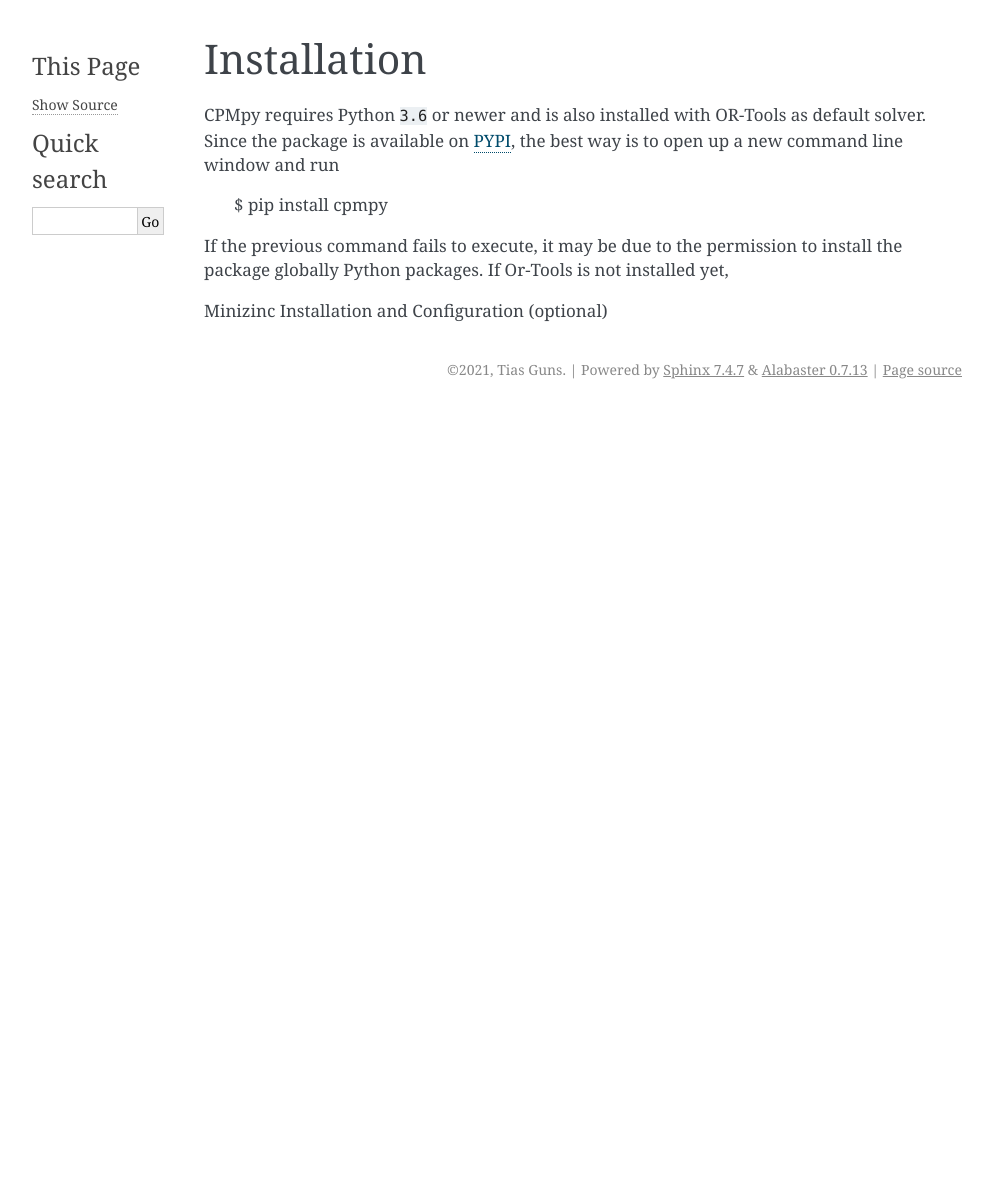
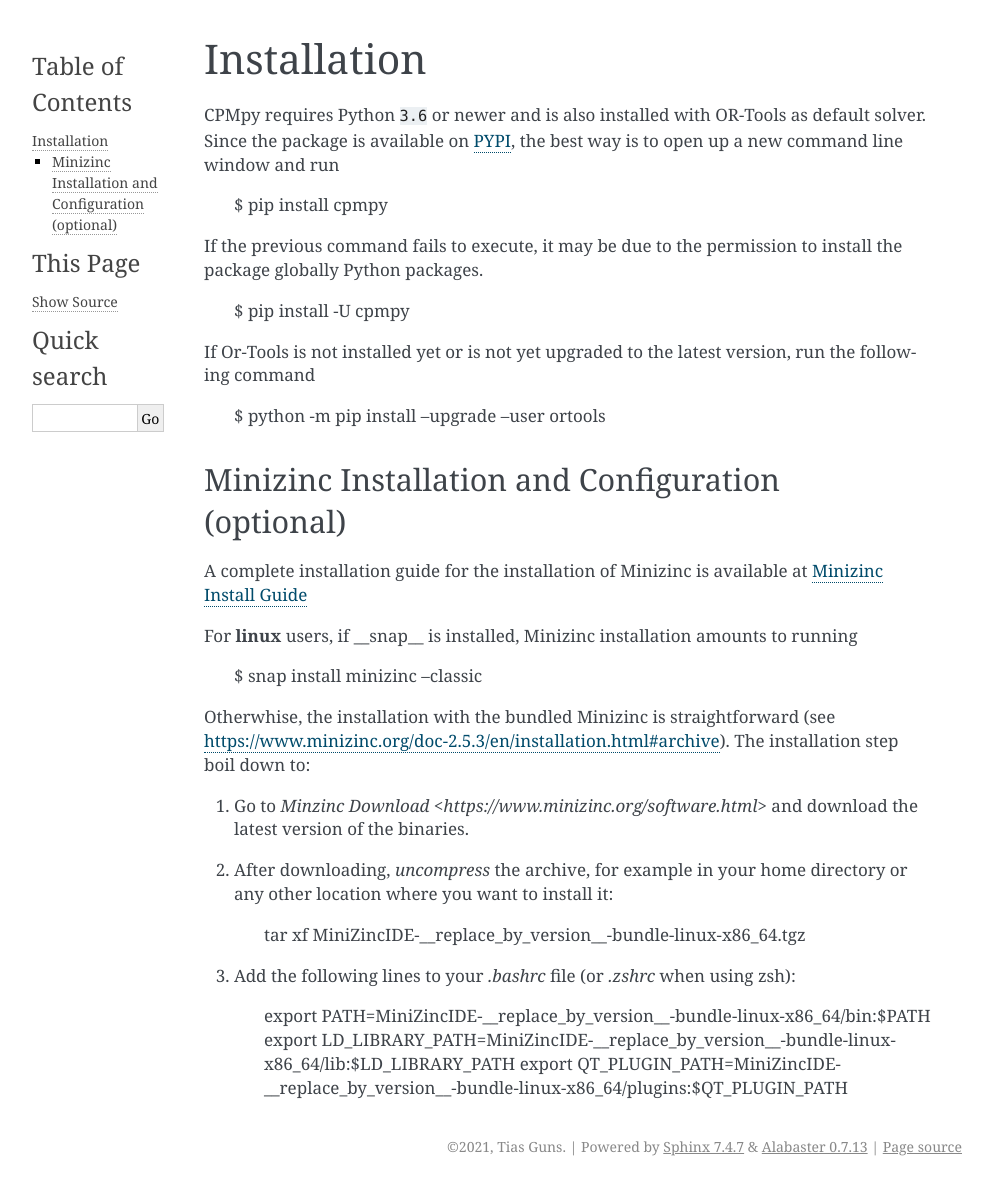
Before and after one commit to CPMpy/cpmpy, a Sphinx documentation site: the page built from docs/tutorial/how_to_install.rst, in a window 1280 px wide. Shown: the whole page, without its empty margins (148-1141 px from the left). Built offline with Sphinx 7.4.7, drawn with Linux system fonts in a browser that asks for light colours; before the commit the page ends 900 px from its top, so only the background shows below that.

Commit message:
how to install minzinc

```diff
--- a/docs/tutorial/how_to_install.rst
+++ b/docs/tutorial/how_to_install.rst
@@ -6,6 +6,31 @@ CPMpy requires Python ``3.6`` or newer and is also installed with OR-Tools as de
     $ pip install cpmpy
 
 If the previous command fails to execute, it may be due to the permission to install the package globally Python packages.
-If Or-Tools is not installed yet,
+
+    $ pip install -U cpmpy
+
+If Or-Tools is not installed yet or is not yet upgraded to the latest version, run the following command
+
+    $ python -m pip install --upgrade --user ortools
 
 Minizinc Installation and Configuration (optional)
+--------------------------------------------------
+
+A complete installation guide for the installation of Minizinc is available at `Minizinc Install Guide <https://www.minizinc.org/doc-2.5.3/en/installation.html#installation>`_
+
+For **linux** users, if __snap__ is installed, Minizinc installation amounts to running
+
+    $ snap install minizinc --classic
+
+Otherwhise, the installation with the bundled Minizinc is straightforward (see https://www.minizinc.org/doc-2.5.3/en/installation.html#archive). The installation step boil down to:
+
+1. Go to `Minzinc Download <https://www.minizinc.org/software.html>` and download the latest version of the binaries.
+2. After downloading, *uncompress* the archive, for example in your home directory or any other location where you want to install it:
+
+    tar xf MiniZincIDE-__replace_by_version__-bundle-linux-x86_64.tgz
+
+3. Add the following lines to your `.bashrc` file (or `.zshrc` when using zsh):
+
+    export PATH=MiniZincIDE-__replace_by_version__-bundle-linux-x86_64/bin:$PATH
+    export LD_LIBRARY_PATH=MiniZincIDE-__replace_by_version__-bundle-linux-x86_64/lib:$LD_LIBRARY_PATH
+    export QT_PLUGIN_PATH=MiniZincIDE-__replace_by_version__-bundle-linux-x86_64/plugins:$QT_PLUGIN_PATH
```
